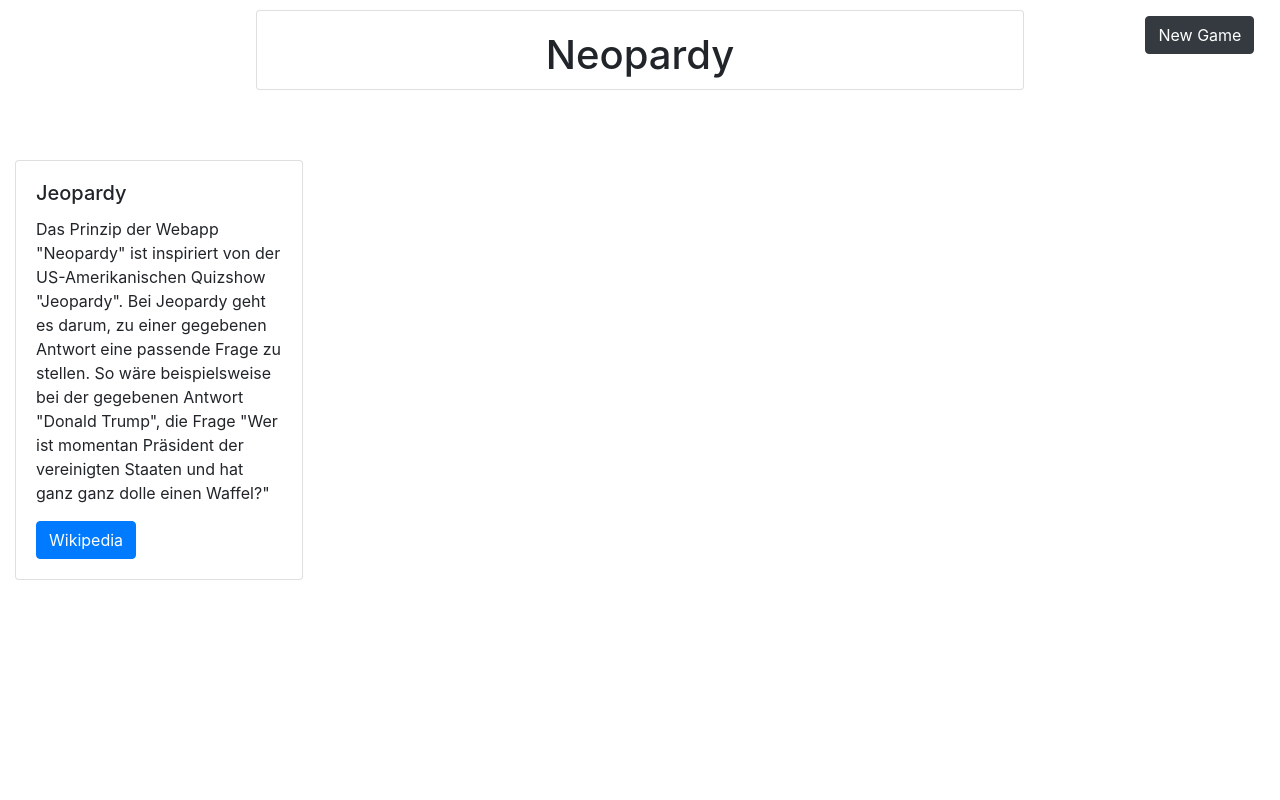
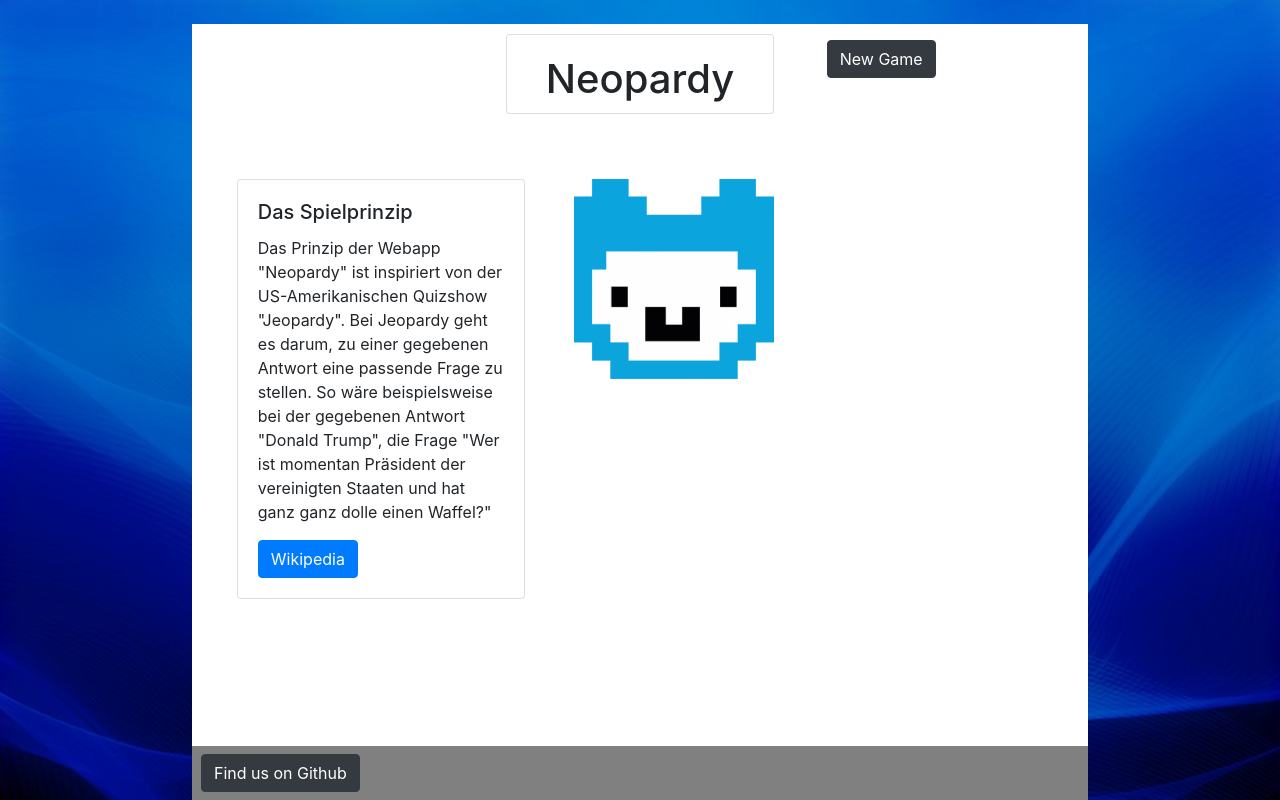
Before and after one commit to Jugendhackt/neopardy-engine, a Symfony app: template templates/homepage/index.html.twig in a window 1280 px wide. Run offline with Twig, Linux system fonts and the light colour scheme; the template is opened without the code that fills it, so the values that code supplies are empty; some libraries are stand-ins or nearby versions.

Commit message:
Version 1.0 of Homepage

```diff
--- a/templates/homepage/index.html.twig
+++ b/templates/homepage/index.html.twig
@@ -3,22 +3,28 @@
 {% block title %}Hello HomepageController!{% endblock %}
 
 {% block body %}
-    <div class="card" style="text-align:center; height: 80px;position:absolute;right: 20%;left:20%;top:10px">
+    <div style="background-image:url('background.jpg');background-size:cover; position:absolute; top:0px;bottom:0px;left:0px;right:0px">
+        <div style="position:absolute; left:15%;right:15%;top:3%;bottom:0px; background-color:white">
+            <div class="card" style="text-align:center; height: 80px;position:absolute;right: 35%;left:35%;top:10px">
                 <div class="card-body">
                     <h1>
                         Neopardy
                     </h1>
                 </div>
             </div>
-    <div style="position:absolute; right: 2%; top:2%">
+            <div style="position:absolute; right:17%; top:2%">
                 <button onclick="window.location.href='/game/new'" class="btn btn-dark">
                     New Game
                 </button>
             </div>
 
-    <div class="card" style="width: 18rem;position: absolute; top: 20%">
+            <div style="position:absolute; top: 20%; right: 35%">
+                <img src="alpaka.png" style="width: 200px;height:200px">
+            </div>
+
+            <div class="card" style="width: 18rem;position: absolute; top: 20%; left: 5%">
                 <div class="card-body">
-            <h5 class="card-title">Jeopardy</h5>
+                    <h5 class="card-title">Das Spielprinzip</h5>
                     <p class="card-text">
                         Das Prinzip der Webapp "Neopardy" ist inspiriert von der US-Amerikanischen Quizshow "Jeopardy".
                         Bei Jeopardy geht es darum, zu einer gegebenen Antwort eine passende Frage zu stellen.
@@ -28,5 +34,13 @@
                     <a href="https://de.wikipedia.org/wiki/Jeopardy!" class="btn btn-primary">Wikipedia</a>
                 </div>
             </div>
+            <div style="position:absolute;bottom:0px;right:0px;left:0px;background-color: gray; height: 7%">
+                <button onclick="window.location.href='https://github.com/Jugendhackt/neopardy-engine/'" class="btn btn-dark"
+                    style="height: 70%; position: relative; top: 15%; left: 1%">
+                    Find us on Github
+                </button>
+            </div>
+        </div>
+    </div>
 
 {% endblock %}
```
Also changed, not shown: public/alpaka.png (added), public/background.jpg (added). Lines whose indentation alone changed are shown as unchanged.
